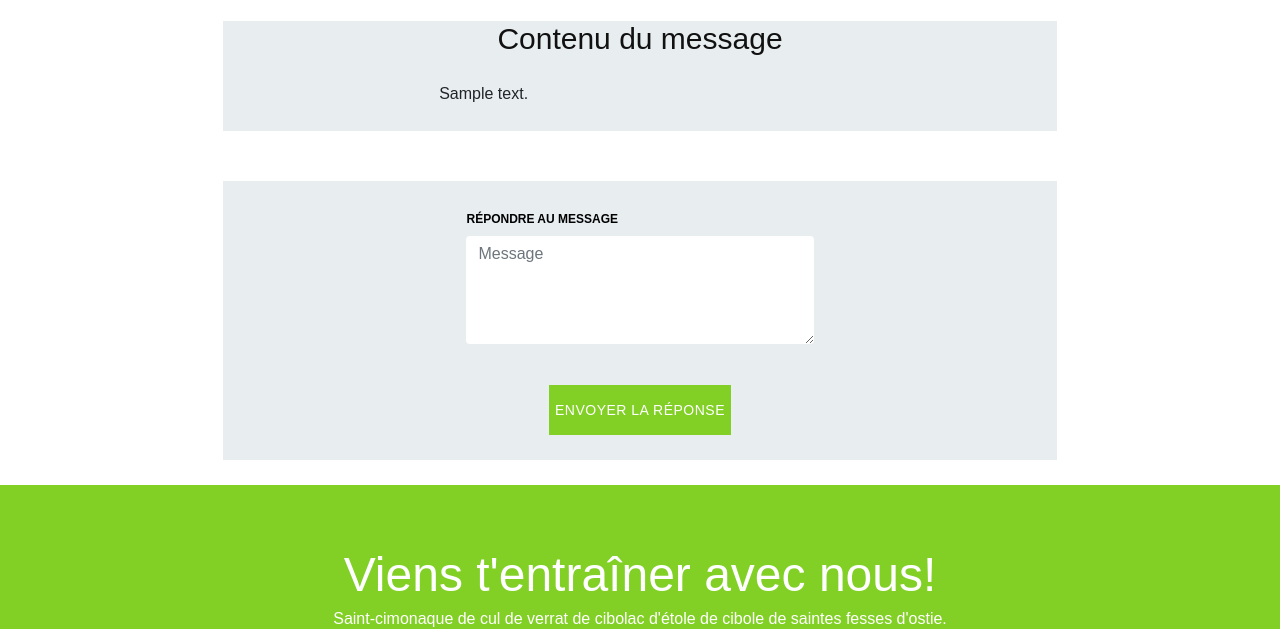
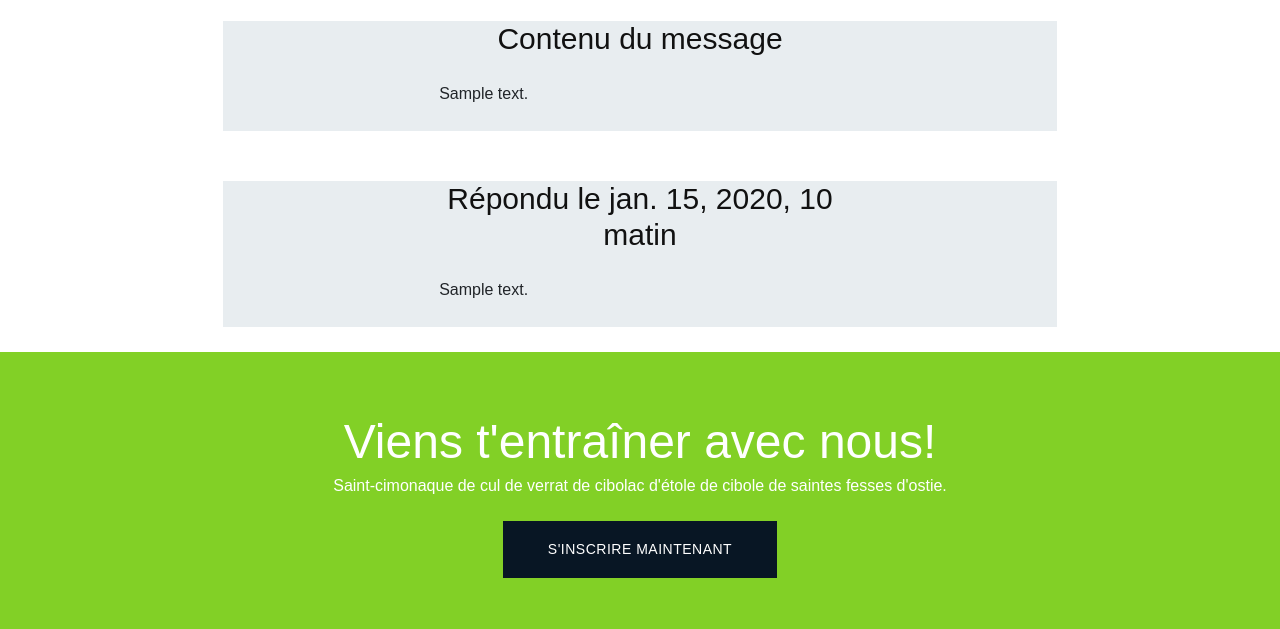
Before and after one commit to AngoGG/EasyWod, a Django app: page /contact/message/1 in a window 1280 px wide. Shown: the part 276-905 px from the top of the page. Run offline with Django 3.2, Linux system fonts and the light colour scheme; tables that the repository leaves empty hold one stand-in row (values such as "Sample post"); some libraries are stand-ins or nearby versions.

Commit message:
Keep answer in base, display handling

```diff
--- a/contact_us/templates/contact_us/message_detail.html
+++ b/contact_us/templates/contact_us/message_detail.html
@@ -39,7 +39,7 @@
         </div>
     </div>
 </div>
-
+{% if not contactmessage.answer_date %}
 <div class="col-lg-12 d-flex justify-content-center">
     <div class=" row contact-wrap col-lg-8" style="margin-top:25px;margin-bottom:25px;">
         <div class="col-lg-8 p-0 m-auto" >
@@ -66,4 +66,21 @@
         </div>
     </div>
 </div>
+{% else %}
+<div class="col-lg-12 d-flex justify-content-center">
+    <div class="row contact-wrap col-lg-8" style="margin-top:25px;margin-bottom:25px;">
+
+        <div class="col-lg-6 p-0 m-auto" >
+            <div class="text-center">
+                <h3>Répondu le {{ contactmessage.answer_date}}</h3>
+            </div>
+            <div class="blog-details-text" style="margin-top:25px;margin-bottom:25px;">
+                <div class="blog-details-title">
+                    {{ contactmessage.answer|safe }}
+                </div>
+            </div>
+        </div>
+    </div>
+</div>
+{% endif %}
 {% endblock %}
--- a/contact_us/views.py
+++ b/contact_us/views.py
@@ -93,6 +93,7 @@ class AnswerContactMessageView(View):
             request, "La réponse au message a bien été envoyé au demandeur.",
         )
         message = ContactMessage.objects.get(pk=self.request.POST['message_id'])
+        message.answer = email
         message.answer_date = timezone.now()
         message.save()
 
```
